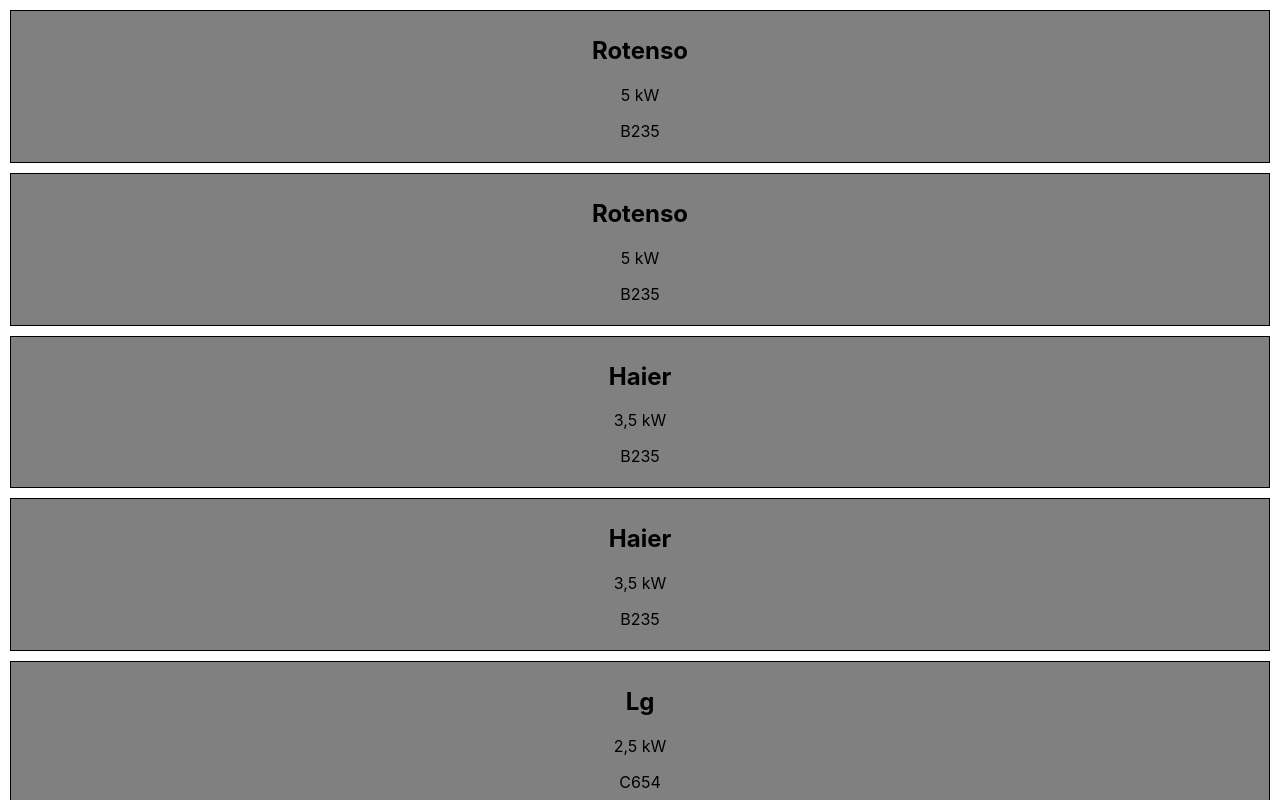
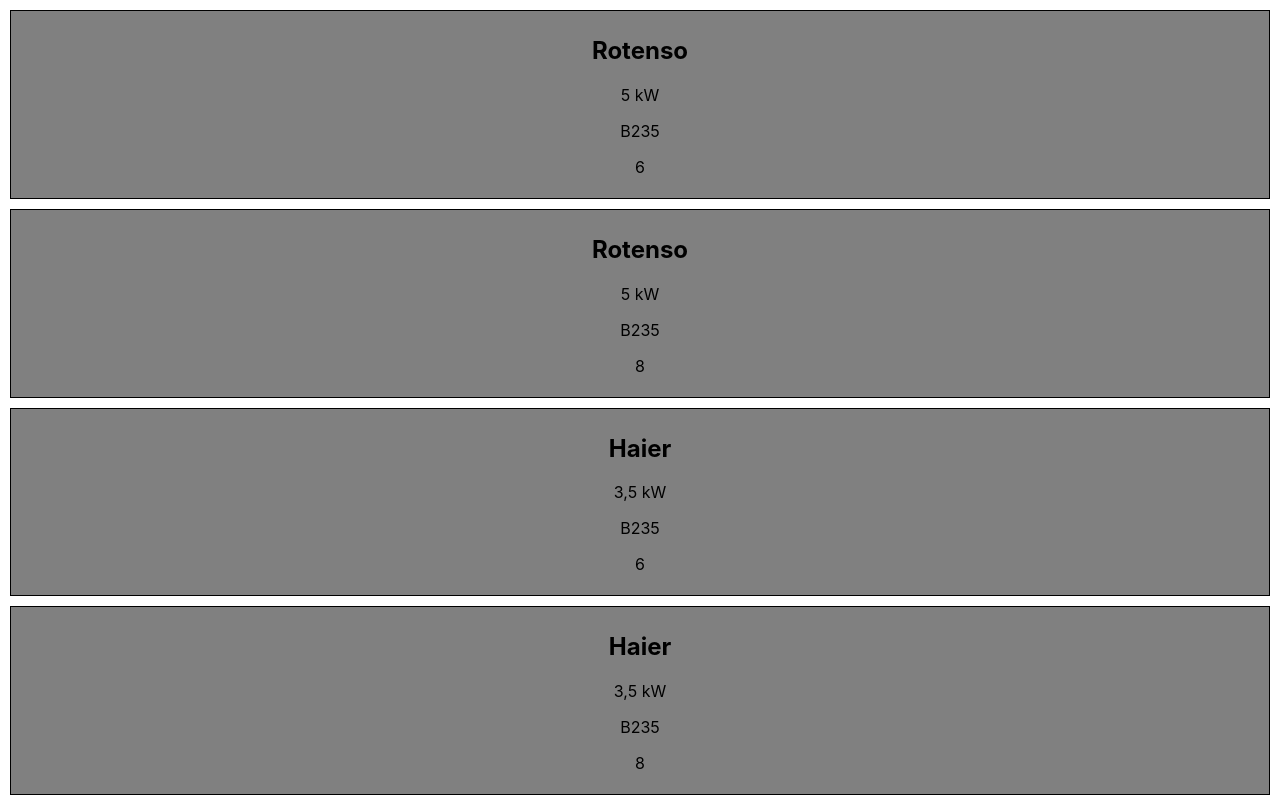
Before and after one commit to TomaszPosluszny/news-app-React, a React (Create React App) app: page / in a window 1280 px wide. Shown: the top 800 px of the page. Built offline with nearby package versions, Linux system fonts and the light colour scheme.

Commit message:
add state

```diff
--- a/src/App.js
+++ b/src/App.js
@@ -1,25 +1,37 @@
-import React from 'react';
+import React, {useState} from 'react';
 import './App.css';
 
 class AddNews extends React.Component {
+	state = {
+		date: new Date(),
+		score: 5,
+	};
+	componentDidMount() {
+		this.setState({ score: 8 });
+	}
+
 	render() {
 		const { name, power, code } = this.props;
+		const { score } = this.state;
 		return (
 			<div className='News'>
 				<h2>{name}</h2>
 				<p>{power}</p>
 				<p>{code}</p>
+				<p>{score}</p>
 			</div>
 		);
 	}
 }
 
 function News({ name, power, code }) {
+	const [scoreAdd, setScore] = useState(6);
 	return (
 		<div className='News'>
 			<h2>{name}</h2>
 			<p>{power}</p>
 			<p>{code}</p>
+			<p>{scoreAdd}</p>
 		</div>
 	);
 }
@@ -46,8 +58,12 @@
 	return (
 		<div className='App'>
 			{data.map((elem) => {
-				return <div><News name={elem.name} power={elem.power} code={elem.code} />
-				<AddNews name={elem.name} power={elem.power} code={elem.code} /></div>;
+				return (
+					<div>
+						<News name={elem.name} power={elem.power} code={elem.code} />
+						<AddNews name={elem.name} power={elem.power} code={elem.code} />
+					</div>
+				);
 			})}
 		</div>
 	);
```
